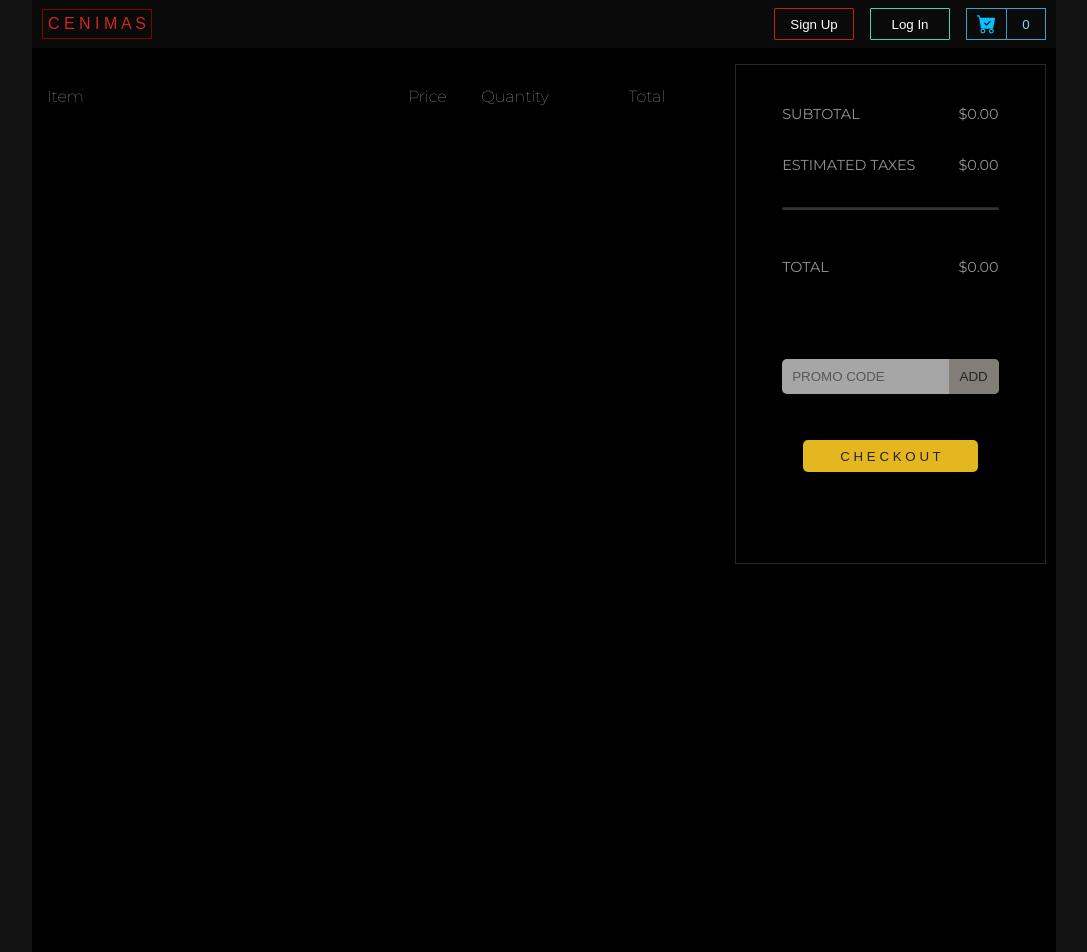
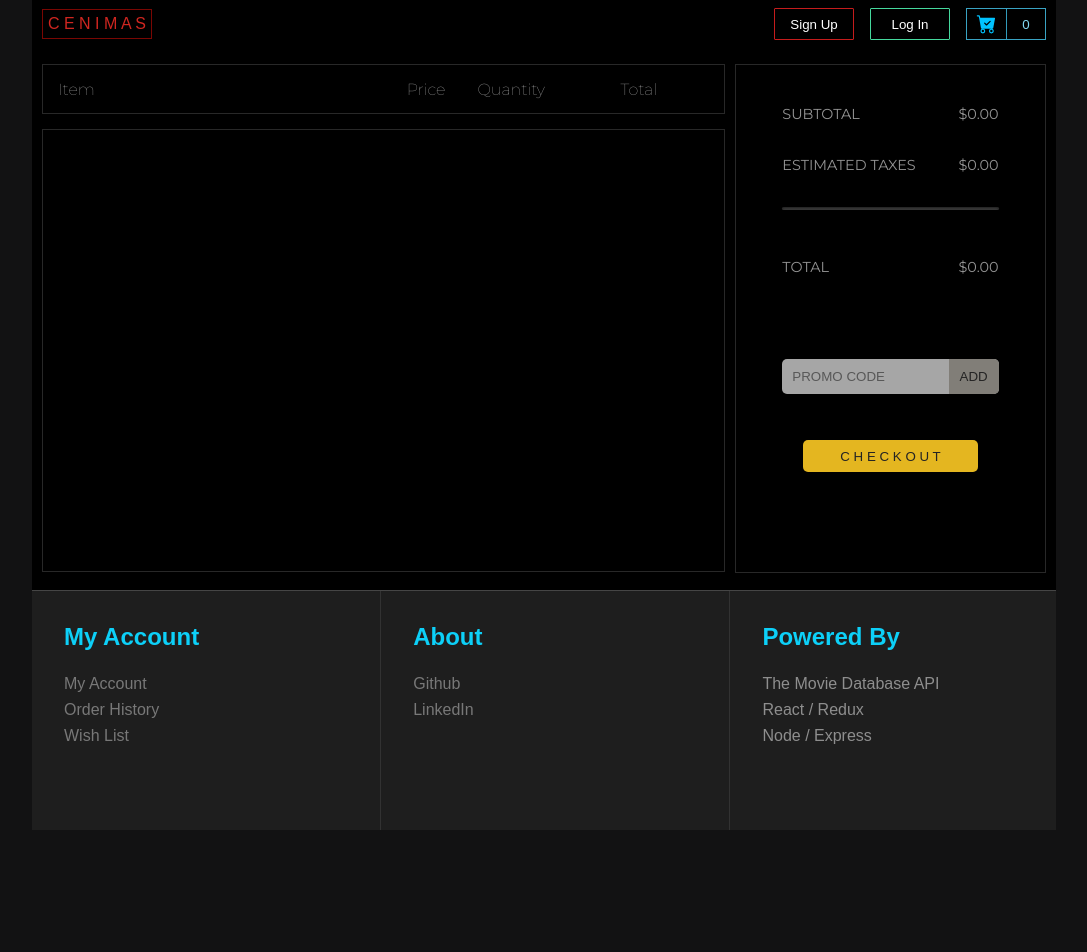
Before and after one commit to RohanMangroo/eCommerceProject, a React (Create React App) app in the folder frontend/: page /cart in a window 1280 px wide. Shown: the top 952 px of the page, without its empty margins (96-1183 px from the left). After the commit the page ends 830 px from the top, so only its background shows below. Built offline with nearby package versions, Linux system fonts and the light colour scheme.

Commit message:
overall styling theme should be set

```diff
--- a/frontend/package.json
+++ b/frontend/package.json
@@ -13,6 +13,7 @@
     "react-redux": "^7.2.6",
     "react-router-dom": "^6.2.1",
     "react-scripts": "5.0.0",
+    "simplebar-react": "^2.3.6",
     "uuid": "^8.3.2",
     "web-vitals": "^2.1.4"
   },
--- a/frontend/src/components/cart/Cart.js
+++ b/frontend/src/components/cart/Cart.js
@@ -21,7 +21,6 @@ function Cart({ cart }) {
             total={total.toFixed(2)}
           />
         </section>
-        <section className="cart-bottom"></section>
       </div>
     </div>
   );
--- a/frontend/src/components/cart/CartOrderInfo.js
+++ b/frontend/src/components/cart/CartOrderInfo.js
@@ -1,5 +1,7 @@
 import React from 'react';
 import Axios from 'axios';
+import SimpleBar from 'simplebar-react';
+import 'simplebar/dist/simplebar.min.css';
 import utils from '../../utils';
 import { updateCart } from '../../store/cartReducer';
 import { connect } from 'react-redux';
@@ -52,7 +54,9 @@ function CartOrderInfo({ items, cart, updateCart_ }) {
           <span>Quantity</span>
           <span>Total</span>
         </header>
-        {utils.createItemRows(items, clickHandler)}
+        <SimpleBar className="simple-bar">
+          {utils.createItemRows(items, clickHandler)}
+        </SimpleBar>
       </div>
     </div>
   );
--- a/frontend/src/components/movies/MovieCard.js
+++ b/frontend/src/components/movies/MovieCard.js
@@ -32,10 +32,11 @@ function MovieCard({ movieData, updateCart_ }) {
     }
   }
   const sale = movieData.price === '4.99' ? 'SALE' : '';
+  const extraClass = movieData.removeRating ? 'no-btn' : '';
 
   return (
     <div>
-      <div className="movie-card flex-col">
+      <div className={`movie-card flex-col ${extraClass}`}>
         <Link className="card-link" to={`/movie/${movieData.id}`}>
           <div
             className="movie-image"
@@ -44,13 +45,17 @@ function MovieCard({ movieData, updateCart_ }) {
             }}
           ></div>
         </Link>
-        <button onClick={clickHandler} className="btn">
-          Add To Cart
-        </button>
         {movieData.removeRating ? (
           ''
         ) : (
-          <span className="movie-rating center-items">{movieData.rating}</span>
+          <>
+            <button onClick={clickHandler} className="btn">
+              Add To Cart
+            </button>
+            <span className="movie-rating center-items">
+              {movieData.rating}
+            </span>
+          </>
         )}
 
         <div className="movie-info flex-col">
--- a/frontend/src/styles/cart-orders.css
+++ b/frontend/src/styles/cart-orders.css
@@ -8,8 +8,11 @@
   grid-template-rows: repeat(5, 65px);
   /* gap: 10px; */
   grid-auto-rows: 65px;
-  overflow: auto;
+  padding-left: 10px;
+  padding-right: 10px;
+  /* overflow: auto; */
   /* border-left: solid 5px black; */
+  /* border: solid thin green; */
 }
 
 .even {
@@ -17,15 +20,15 @@
 }
 
 .odd {
-  background-color: transparent;
+  background-color: rgb(10, 10, 10);
 }
 
 .even:hover {
-  background-color: rgb(19, 0, 0);
+  /* background-color: rgb(22, 0, 0); */
 }
 
 .odd:hover {
-  background-color: rgb(19, 0, 0);
+  /* background-color: rgb(20, 20, 20); */
 }
 .cart-row {
   /* background-color: rgb(56, 56, 56); */
@@ -34,6 +37,7 @@
   grid-template-columns: repeat(8, 1fr);
   /* border-bottom: double rgb(123, 0, 0); */
   position: relative;
+  height: 50px;
 }
 
 .cart-row span {
@@ -55,6 +59,7 @@
 .header {
   background-color: rgb(0, 0, 0);
   /* border-bottom: double rgb(99, 0, 0); */
+  border: solid thin rgb(40, 40, 40);
 }
 
 .header span {
@@ -105,8 +110,30 @@
 .delete-item .button:hover {
   color: rgb(195, 50, 50);
 }
+
 .cart-row .cart-movie-title {
   margin: 0;
   margin-top: 20px;
   margin-left: 15px;
 }
+
+.simple-bar {
+  border: solid thin rgb(40, 40, 40);
+  height: 443px;
+  z-index: 0;
+}
+
+.simplebar-scrollbar {
+  position: absolute;
+  content: '';
+  background: rgb(27, 27, 27);
+  border-radius: 7px;
+  left: 2px;
+  right: 2px;
+  /* opacity: 0; */
+  transition: opacity 0.2s linear;
+}
+
+.simplebar-scrollbar:before {
+  background-color: rgb(27, 27, 27);
+}
--- a/frontend/src/styles/cart-total.css
+++ b/frontend/src/styles/cart-total.css
@@ -1,13 +1,15 @@
 .cart-page {
   width: 100%;
-  height: 1000px;
+  height: 590px;
 }
 
 .cart-top {
   width: 100%;
-  height: 50%;
+  height: 100%;
   margin-top: 4rem;
   padding-right: 10px;
+  padding-bottom: 17px;
+  /* border: solid red; */
 }
 
 .cart-orders {
@@ -118,6 +120,7 @@
 
 /* .cart-bottom {
   width: 100%;
-  height: 10px;
-  background-color: rgb(0, 0, 0);
+  height: 20%;
+  background-color: rgb(10, 10, 10);
+  margin-top: 20px;
 } */
--- a/frontend/src/styles/footer.css
+++ b/frontend/src/styles/footer.css
@@ -1,8 +1,9 @@
 .footer {
-  height: 20rem;
+  height: 15rem;
   width: 100%;
   background-color: rgb(30, 30, 30);
   justify-content: space-between;
+  border-top: solid thin rgb(69, 69, 69);
 }
 
 .footer section {
@@ -13,7 +14,7 @@
 
 .footer section:nth-child(1),
 .footer section:nth-child(2) {
-  border-right: solid thin rgb(71, 71, 71);
+  border-right: solid thin rgb(50, 50, 50);
   color: rgb(120, 120, 120);
   padding: 2rem;
   gap: 8px;
@@ -32,7 +33,7 @@
   padding: 2rem;
   height: 100%;
   width: 100%;
-  background-color: rgb(10, 6, 6);
+  background-color: rgb(30, 30, 30);
   color: rgb(142, 142, 142);
   gap: 8px;
 }
--- a/frontend/src/styles/movie-card.css
+++ b/frontend/src/styles/movie-card.css
@@ -11,8 +11,12 @@
   height: 15rem;
   width: 100%;
   background-size: cover;
+  background-position: center;
 }
 
+.no-btn {
+  height: max-content;
+}
 .movie-rating {
   height: 2rem;
   width: 2rem;
--- a/frontend/src/styles/movies-container.css
+++ b/frontend/src/styles/movies-container.css
@@ -1,6 +1,6 @@
 .movies-container {
   height: max-content;
-  background-color: rgb(0, 0, 0);
+  background-color: rgb(10, 10, 10);
   overflow: visible;
   justify-content: flex-end;
   padding-top: 20px;
@@ -23,7 +23,7 @@
 .page-btns {
   gap: 2rem;
   height: 100px;
-  background-color: rgb(0, 0, 0);
+  background-color: rgb(10, 10, 10);
 }
 
 .page-btns button {
@@ -83,10 +83,10 @@
   transition: 200ms ease-in-out;
 }
 
-.page-btn-top {
+/* .page-btn-top {
   border-top: double rgb(99, 0, 0);
-}
+} */
 
-.page-btn-bottom {
+/* .page-btn-bottom {
   border-bottom: double rgb(99, 0, 0);
-}
+} */
--- a/frontend/src/styles/navbar.css
+++ b/frontend/src/styles/navbar.css
@@ -1,7 +1,7 @@
 .navbar {
   height: 3rem;
   width: 80vw;
-  background-color: rgb(10, 10, 10);
+  background-color: rgb(0, 0, 0);
   justify-content: flex-end;
   align-items: center;
   gap: 1rem;
--- a/frontend/src/styles/singleMovie.css
+++ b/frontend/src/styles/singleMovie.css
@@ -1,6 +1,6 @@
 .single-movie-container {
   width: 100%;
-  height: 1475px;
+  height: 1375px;
   background-color: rgb(0, 0, 0);
 }
 
@@ -117,17 +117,20 @@
   height: 50px;
   width: 100%;
   color: white;
-  border-top: double rgb(99, 0, 0);
+  /* border-top: double rgb(99, 0, 0); */
   color: rgb(207, 34, 3);
   font-family: sans-serif;
   font-size: 1rem;
   padding: 10px;
   letter-spacing: 0.9rem;
   margin-top: 30px;
+  background-color: rgb(10, 10, 10);
 }
 
 .related {
-  height: 425px;
+  height: 350px;
   overflow: hidden;
+  /* border-bottom: double rgb(99, 0, 0); */
+  background-color: rgb(10, 10, 10);
   /* gap: 5px; */
 }
```
Also changed, not shown: 2 other files (tests, documents, lock files or other folders).
